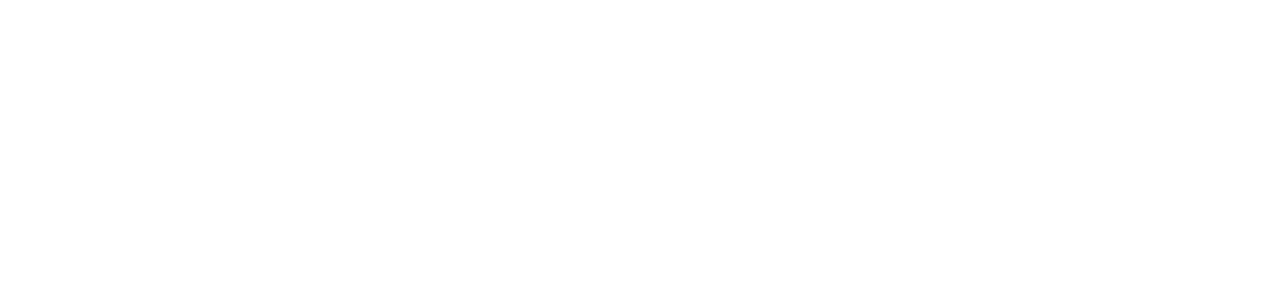
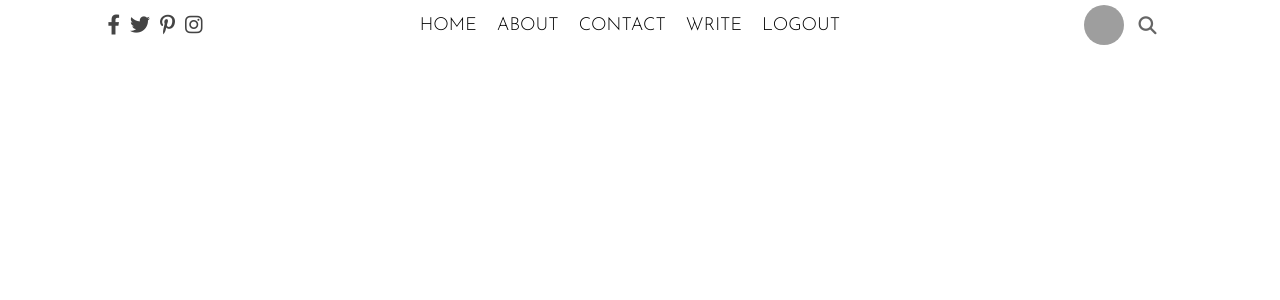
Before and after one commit to TimWolfskin/React-blog, a React (Create React App) app: page / in a window 1280 px wide. Shown: the top 300 px of the page. Built offline with nearby package versions, Linux system fonts and the light colour scheme; grey boxes are pictures that could not be loaded; the HTML template or start-up script is replaced by a standard one.

Commit message:
added topBar component

```diff
--- a/public/index.html
+++ b/public/index.html
@@ -7,15 +7,19 @@
   <meta name="viewport" content="width=device-width, initial-scale=1" />
   <meta name="theme-color" content="#000000" />
   <meta name="description" content="Web site created using create-react-app" />
+  <style>
+    * {
+      margin: 0;
+    }
+  </style>
   <link rel="preconnect" href="https://fonts.googleapis.com">
   <link rel="preconnect" href="https://fonts.gstatic.com" crossorigin>
   <link
     href="https://fonts.googleapis.com/css2?family=Josefin+Sans:wght@300;400;500;600;700&family=Lora:ital,wght@1,400;1,500;1,600;1,700&family=Varela&family=Varela+Round&display=swap"
     rel="stylesheet">
-  <link rel="apple-touch-icon" href="%PUBLIC_URL%/logo192.png" />
-
-  <link rel="manifest" href="%PUBLIC_URL%/manifest.json" />
-
+  <link rel="stylesheet" href="https://cdnjs.cloudflare.com/ajax/libs/font-awesome/6.2.1/css/all.min.css"
+    integrity="sha512-MV7K8+y+gLIBoVD59lQIYicR65iaqukzvf/nwasF0nqhPay5w/9lJmVM2hMDcnK1OnMGCdVK+iQrJ7lzPJQd1w=="
+    crossorigin="anonymous" referrerpolicy="no-referrer" />
   <title>React App</title>
 </head>
 
--- a/src/App.js
+++ b/src/App.js
@@ -1,10 +1,12 @@
 import './App.css';
+import TopBar from './topbar/TopBar';
 
 function App() {
   return (
-    <div className="App">
+    <>
+        <TopBar />
+    </>
 
-    </div>
   );
 }
 
--- /dev/null
+++ b/src/topbar/TopBar.jsx
@@ -0,0 +1,30 @@
+import React from 'react'
+import "./topBar.css"
+
+function TopBar() {
+    return (
+        <div className='top'>
+            <div className="topLeft">
+                <i className="topIcon fa-brands fa-facebook-f"></i>
+                <i className="topIcon fa-brands fa-twitter"></i>
+                <i className="topIcon fa-brands fa-pinterest-p"></i>
+                <i className="topIcon fa-brands fa-instagram"></i>
+            </div>
+            <div className="topCenter">
+                <ul className="topList">
+                    <li className="topListItem">HOME</li>
+                    <li className="topListItem">ABOUT</li>
+                    <li className="topListItem">CONTACT</li>
+                    <li className="topListItem">WRITE</li>
+                    <li className="topListItem">LOGOUT</li>
+                </ul>
+            </div>
+            <div className="topRight">
+                <img className='topImg' src="https://www.gettyimages.com/gi-resources/images/500px/983794168.jpg" alt="" />
+                <i className="topSearchIcon fa-solid fa-magnifying-glass"></i>
+            </div>
+        </div>
+    )
+}
+
+export default TopBar
--- /dev/null
+++ b/src/topbar/topBar.css
@@ -0,0 +1,58 @@
+.top {
+    width: 100%;
+    height: 50px;
+    background-color: white;
+    position: sticky;
+    top: 0;
+    display: flex;
+    align-items: center;
+    font-family: 'Josefin Sans', sans-serif;
+}
+
+.topLeft,
+.topRight {
+    flex: 3;
+    display: flex;
+    align-items: center;
+    justify-content: center;
+}
+
+.topCenter {
+    flex: 6;
+}
+
+.topIcon {
+    font-size: 20px;
+    margin-right: 10px;
+    color: #444;
+    cursor: pointer;
+}
+
+.topImg {
+    width: 40px;
+    height: 40px;
+    border-radius: 50%;
+    object-fit: cover;
+}
+
+.topList {
+    display: flex;
+    justify-content: center;
+    margin: 0;
+    padding: 0;
+    list-style: none;
+}
+
+.topListItem {
+    margin-right: 20px;
+    font-size: 18px;
+    font-weight: 300;
+    cursor: pointer;
+}
+
+.topSearchIcon {
+    font-size: 18px;
+    color: #666;
+    cursor: pointer;
+    margin-left: 15px;
+}
```
